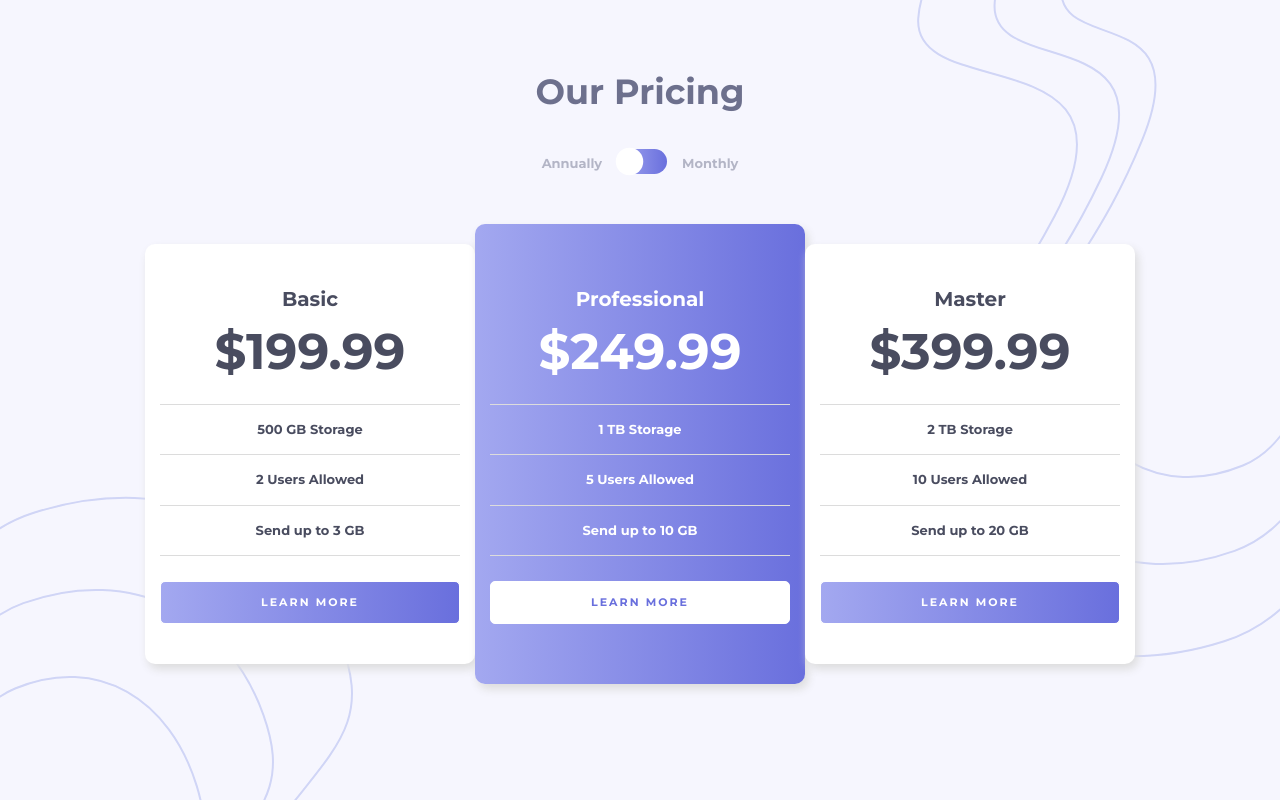
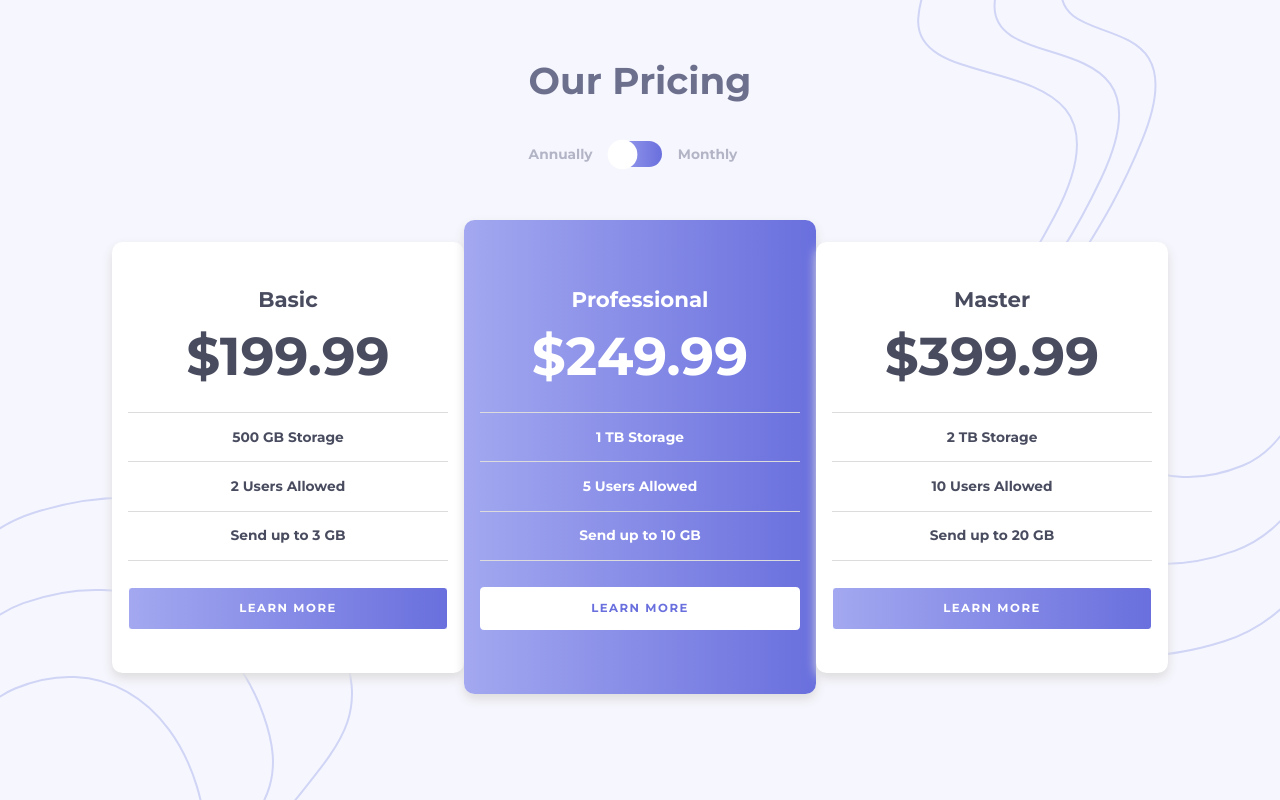
Before and after one commit to Renzorr/ChallengeJS-pricing-component-toggle, a plain HTML site: page index.html in a window 1280 px wide. Drawn offline with Linux system fonts and the light colour scheme.

Commit message:
px to em, new animation and organization

```diff
--- a/css/index.css
+++ b/css/index.css
@@ -3,7 +3,9 @@
   --LightGrayishBlue: hsl(234, 14%, 74%);
   --GrayishBlue: hsl(233, 13%, 49%);
   --DarkGrayishBlue: hsl(232, 13%, 33%);
-  --White: #fff;
+  --LightViolet: hsl(236, 72%, 79%);
+  --DarkViolet: hsl(237, 63%, 64%);
+  --White: hsl(0, 0%, 100%);
 }
 
 * {
@@ -11,7 +13,7 @@
 }
 
 html {
-  font-size: 15px;
+  font-size: 1em;
 }
 
 body {
@@ -30,31 +32,36 @@ main {
   width: 100%;
 }
 
+.top {
+  transform: translateY(-200%);
+  opacity: 0;
+}
+
 .title {
-  font-size: 35px;
+  font-size: 2.33em;
   color: var(--GrayishBlue);
 }
 
 .plan {
-  padding-top: 10px;
+  padding-top: 0.66em;
   display: flex;
-  align-items: flex-end;
-  gap: 15px;
-  font-size: 15px;
+  align-items: center;
+  gap: 1em;
+  font-size: 1em;
   color: var(--LightGrayishBlue);
 }
 
 .plan-format {
-  font-size: 13px;
+  font-size: 0.86em;
 }
 
 #toggle {
   position: relative;
-  width: 50px;
-  height: 25px;
+  width: 3.33em;
+  height: 1.66em;
   appearance: none;
-  border-radius: 15px;
-  background: linear-gradient(to right, hsl(236, 72%, 79%), hsl(237, 63%, 64%));
+  border-radius: 1em;
+  background: linear-gradient(to right, var(--LightViolet), var(--DarkViolet));
   outline: none;
   cursor: pointer;
 }
@@ -63,46 +70,48 @@ main {
   content: "";
   position: absolute;
   top: 0;
-  left: 0px;
+  left: 0;
   height: 100%;
-  width: 25px;
+  width: 1.66em;
   background: var(--White);
   border-radius: 50%;
   transform: scale(1.1);
 }
 
 #toggle:checked:before {
-  left: 25px;
+  left: 1.66em;
 }
 
 .cards-container {
-  padding-block: 50px;
+  padding-block: 3.33em;
   width: 100%;
   display: flex;
   align-items: center;
   flex-direction: column;
-  gap: 30px;
+  gap: 2em;
+  opacity: 0;
+  transform: translateY(20%);
 }
 
 .card {
   text-align: center;
   background-color: var(--White);
-  box-shadow: 3px 5px 10px gainsboro;
+  box-shadow: 0px 5px 0.66em gainsboro;
   width: 100%;
   max-width: 280px;
-  padding-inline: 15px;
-  padding-block: 20px;
-  border-radius: 10px;
+  padding-inline: 1em;
+  padding-block: 1.33em;
+  border-radius: 0.66em;
   color: var(--DarkGrayishBlue);
-  margin-inline: 20px;
+  margin-inline: 1.33em;
 }
 
 .card-plan {
-  font-size: 20px;
+  font-size: 1.33em;
 }
 
 .card-prices {
-  font-size: 50px;
+  font-size: 3.33em;
   font-weight: bold;
 }
 
@@ -111,15 +120,15 @@ main {
 }
 
 .card-details {
-  padding-block: 15px;
+  padding-block: 1em;
   display: flex;
   justify-content: center;
   flex-direction: column;
 }
 
 .detail {
-  padding-block: 15px;
-  font-size: 13px;
+  padding-block: 1em;
+  font-size: 0.86em;
   font-weight: bold;
   border-top: 1px solid gainsboro;
 }
@@ -129,84 +138,57 @@ main {
 }
 
 .btn-more {
-  background: linear-gradient(to right, hsl(236, 72%, 79%), hsl(237, 63%, 64%));
+  background: linear-gradient(to right, var(--LightViolet), var(--DarkViolet));
   border: 1px solid var(--White);
   color: var(--White);
   width: 100%;
-  padding: 12px;
+  padding: 1em;
   display: inline-block;
-  border-radius: 5px;
+  border-radius: 0.33em;
   text-transform: uppercase;
-  font-size: 11px;
-  letter-spacing: 2px;
+  font-size: 0.73em;
+  letter-spacing: 0.13em;
 }
+
+/* Appearance  of items */
+
+.top.appear {
+  transform: translateY(0%);
+  opacity: 1;
+}
+
+.cards-container.appear {
+  transform: translateY(0%);
+  opacity: 1;
+}
+
+/* Middle card */
+.midd {
+  background: linear-gradient(to right, var(--LightViolet), var(--DarkViolet));
+  color: var(--White);
+}
+
+.btn-more.midd {
+  background: var(--White);
+  color: var(--DarkViolet);
+}
+
 /* Hover effects */
 
 @media (hover: hover) {
   .btn-more:hover {
     color: var(--DarkGrayishBlue);
     background: var(--White);
-    border: 1px solid hsl(237, 63%, 64%);
+    border: 1px solid var(--DarkViolet);
   }
 
   .btn-more.midd:hover {
     background: linear-gradient(
       to right,
-      hsl(236, 72%, 79%),
-      hsl(237, 63%, 64%)
+      var(--LightViolet),
+      var(--DarkViolet)
     );
     color: var(--White);
     border: 1px solid var(--White);
   }
 }
-
-/* Middle card */
-.midd {
-  background: linear-gradient(to right, hsl(236, 72%, 79%), hsl(237, 63%, 64%));
-  color: var(--White);
-}
-
-.btn-more.midd {
-  background: var(--White);
-  color: hsl(237, 63%, 64%);
-}
-
-/* Media Queries */
-
-@media (min-width: 900px) {
-  body {
-    display: flex;
-    background: url(../images/bg-top.svg), url(../images/bg-bottom.svg);
-    background-repeat: no-repeat, no-repeat;
-    background-position: right top, left bottom;
-    background-color: var(--VeryLightGrayishBlue);
-    min-height: 100vh;
-  }
-
-  .plan {
-    padding-top: 30px;
-  }
-
-  .cards-container {
-    justify-content: center;
-    flex-direction: row;
-    gap: initial;
-  }
-
-  .card {
-    padding-block: 40px;
-    max-width: 330px;
-    margin-inline: initial;
-    display: flex;
-    flex-direction: column;
-    justify-content: space-between;
-  }
-
-  .card-details {
-    padding-block-end: 25px;
-  }
-
-  .card.midd {
-    padding-block: 60px;
-  }
-}
--- /dev/null
+++ b/css/responsive.css
@@ -0,0 +1,37 @@
+@media (min-width: 900px) {
+  body {
+    display: flex;
+    background: url(../images/bg-top.svg), url(../images/bg-bottom.svg);
+    background-repeat: no-repeat, no-repeat;
+    background-position: right top, left bottom;
+    background-color: var(--VeryLightGrayishBlue);
+    min-height: 100vh;
+  }
+
+  .plan {
+    padding-top: 2em;
+  }
+
+  .cards-container {
+    justify-content: center;
+    flex-direction: row;
+    gap: initial;
+  }
+
+  .card {
+    padding-block: 2.66em;
+    max-width: 22em;
+    margin-inline: initial;
+    display: flex;
+    flex-direction: column;
+    justify-content: space-between;
+  }
+
+  .card-details {
+    padding-block-end: 1.66em;
+  }
+
+  .card.midd {
+    padding-block: 4em;
+  }
+}
--- a/index.html
+++ b/index.html
@@ -20,19 +20,21 @@
     <!-- Styles -->
     <link rel="stylesheet" href="./css/reset.css" />
     <link rel="stylesheet" href="./css/index.css" />
+    <link rel="stylesheet" href="./css/responsive.css" />
 
     <title>Frontend Mentor | [Challenge Name Here]</title>
   </head>
   <body>
     <main>
+      <div class="top">
         <!-- Title -->
         <h1 class="title">Our Pricing</h1>
-
         <!-- Plan -->
         <div class="plan">
           <p class="plan-format">Annually</p>
-        <input type="checkbox" id="toggle" />
+          <input type="checkbox" id="toggle" aria-label="toggle button" />
           <p class="plan-format">Monthly</p>
+        </div>
       </div>
 
       <!-- Cards plan -->
@@ -51,7 +53,7 @@
             <li class="detail bottom">Send up to 3 GB</li>
           </ul>
 
-          <a href="#" class="btn-more" aria-label="Learn More Button"
+          <a href="#" class="btn-more" aria-label="learn more button"
             >Learn More</a
           >
         </div>
@@ -96,20 +98,5 @@
       </section>
     </main>
   </body>
-  <script>
-    const toggle = document.querySelector("#toggle");
-    const annual = document.querySelectorAll(".ann");
-    const month = document.querySelectorAll(".mon");
-
-    toggle.addEventListener("change", () => {
-
-      month.forEach((element) => {
-        element.classList.toggle("hide");
-      });
-      annual.forEach((element) => {
-        element.classList.toggle("hide");
-      });
-    });
-
-  </script>
+  <script src="index.js"></script>
 </html>
--- /dev/null
+++ b/index.js
@@ -0,0 +1,19 @@
+const topitem = document.querySelector(".top");
+const cardContainer = document.querySelector(".cards-container");
+const toggle = document.querySelector("#toggle");
+const annual = document.querySelectorAll(".ann");
+const month = document.querySelectorAll(".mon");
+
+setTimeout(() => {
+  topitem.classList.add("appear");
+  cardContainer.classList.add("appear");
+}, 1000);
+
+toggle.addEventListener("change", () => {
+  month.forEach((element) => {
+    element.classList.toggle("hide");
+  });
+  annual.forEach((element) => {
+    element.classList.toggle("hide");
+  });
+});
```
Also changed, not shown: 1 other file. Lines whose indentation alone changed are shown as unchanged.
